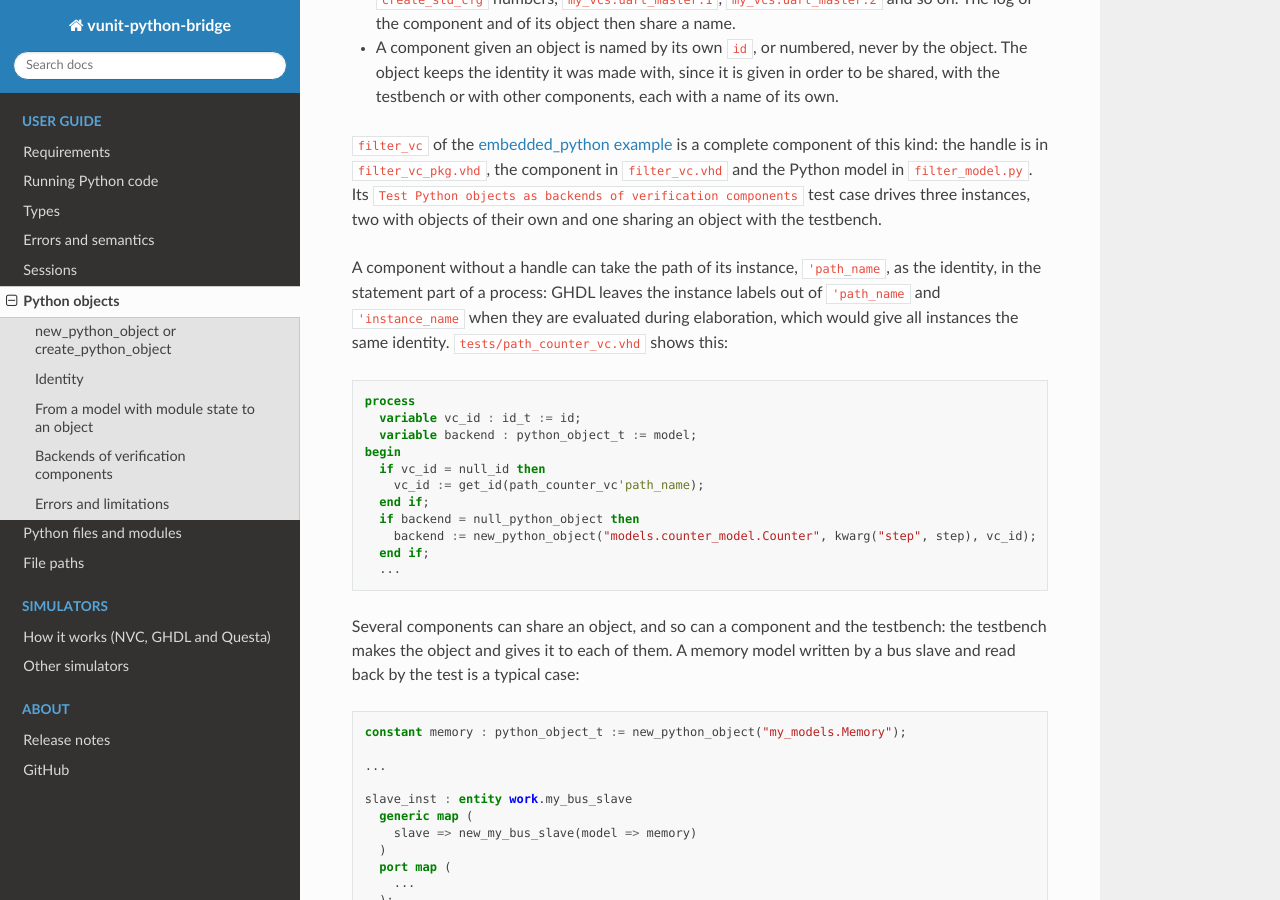
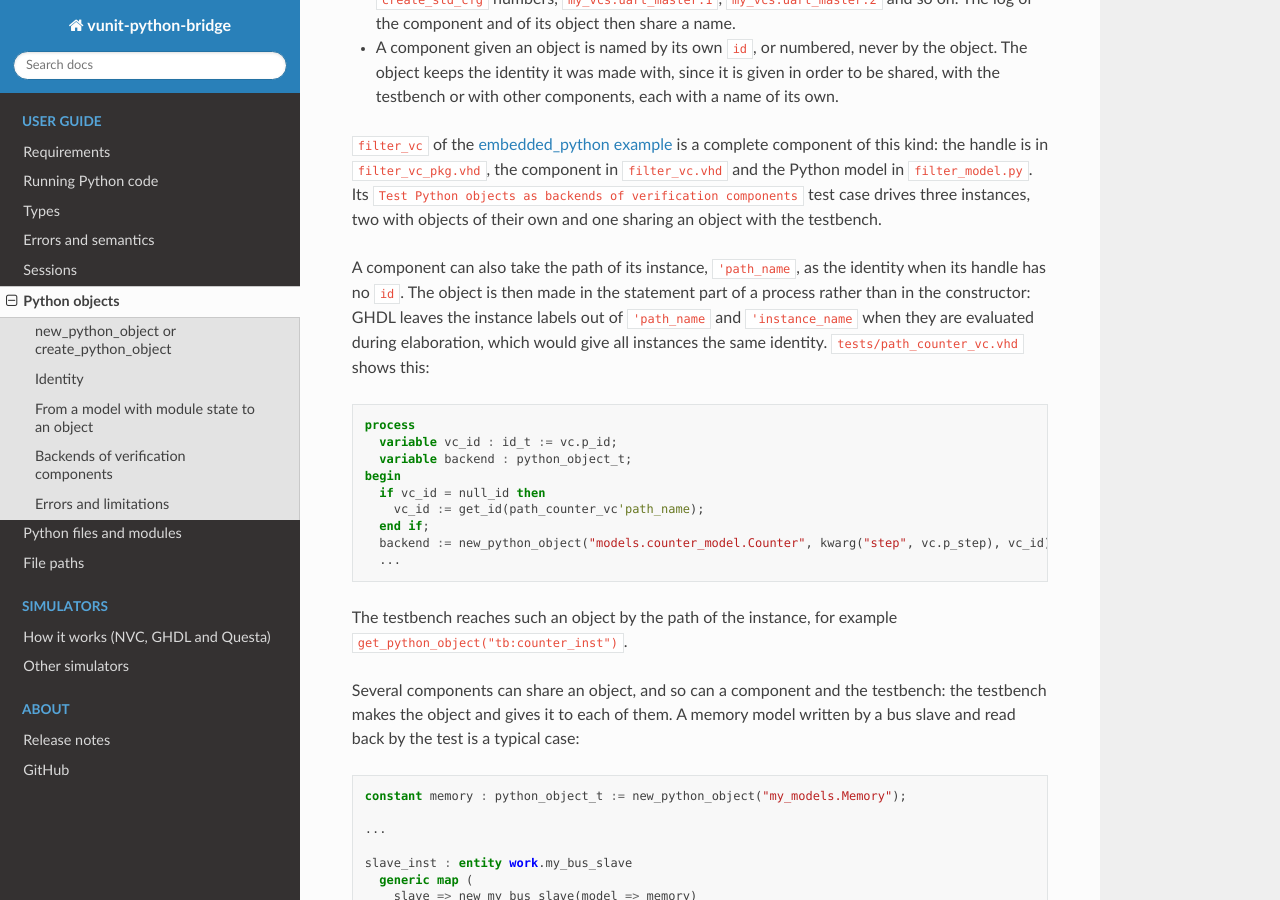
Before and after one commit to VUnit/vunit-python-bridge, a Sphinx documentation site: the page built from docs/python_objects.rst, in a window 1280 px wide and 900 px high, scrolled down 3880 px. Built offline with Sphinx 7.4.7 and the Read the Docs theme 3.1.0, drawn with Linux system fonts in a browser that asks for light colours; pages that are not in the unit, such as notebooks, are missing from menus; the version number is read from the project's files by our own code.

Commit message:
Give path_counter_vc a handle instead of several generics
The handle holds the step and the id. Without an id the component still
takes its instance path as the identity, in its process, and the
testbench reaches the object by that path.

Co-Authored-By: Claude Opus 5.5 <noreply@anthropic.com>

```diff
--- a/docs/python_objects.rst
+++ b/docs/python_objects.rst
@@ -230,25 +230,27 @@ Its ``Test Python objects as backends of verification components`` test case
 drives three instances, two with objects of their own and one sharing an object
 with the testbench.
 
-A component without a handle can take the path of its instance, ``'path_name``,
-as the identity, in the statement part of a process: GHDL leaves the instance
-labels out of ``'path_name`` and ``'instance_name`` when they are evaluated
-during elaboration, which would give all instances the same identity.
-``tests/path_counter_vc.vhd`` shows this:
+A component can also take the path of its instance, ``'path_name``, as the
+identity when its handle has no ``id``. The object is then made in the
+statement part of a process rather than in the constructor: GHDL leaves the
+instance labels out of ``'path_name`` and ``'instance_name`` when they are
+evaluated during elaboration, which would give all instances the same
+identity. ``tests/path_counter_vc.vhd`` shows this:
 
 .. code-block:: vhdl
 
     process
-      variable vc_id : id_t := id;
-      variable backend : python_object_t := model;
+      variable vc_id : id_t := vc.p_id;
+      variable backend : python_object_t;
     begin
       if vc_id = null_id then
         vc_id := get_id(path_counter_vc'path_name);
       end if;
-      if backend = null_python_object then
-        backend := new_python_object("models.counter_model.Counter", kwarg("step", step), vc_id);
-      end if;
+      backend := new_python_object("models.counter_model.Counter", kwarg("step", vc.p_step), vc_id);
       ...
+
+The testbench reaches such an object by the path of the instance, for example
+``get_python_object("tb:counter_inst")``.
 
 Several components can share an object, and so can a component and the
 testbench: the testbench makes the object and gives it to each of them. A
```
Also changed, not shown: 2 other files.
